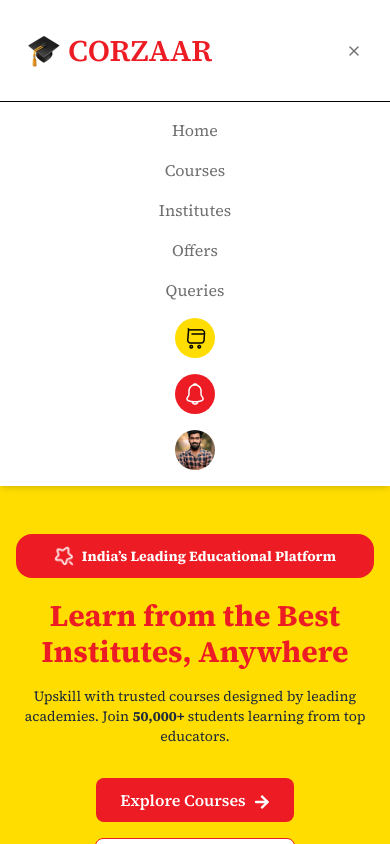
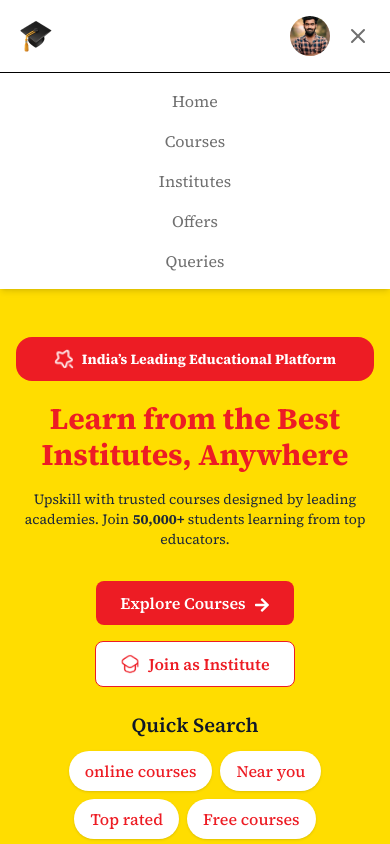
Before and after one commit to yoho-backendteam/corzaar-frontend-user, a React (Vite) app: page / in a window 390 px wide. Both pictures are taken after a click on the button 354 px from the left and 50 px from the top of the page. Shown: the top 844 px of the page. Built offline with nearby package versions, Linux system fonts and the light colour scheme; the HTML template or start-up script is replaced by a standard one.

Commit message:
navbar responsive correction

```diff
--- a/src/NavBar/Navbar.tsx
+++ b/src/NavBar/Navbar.tsx
@@ -1,5 +1,5 @@
 import React, { useState } from 'react'
-import { FiMenu, FiX, FiSearch, FiMapPin ,FiChevronDown} from "react-icons/fi";
+import { FiMenu, FiX, FiSearch, FiMapPin, FiChevronDown } from "react-icons/fi";
 import { FiUser } from "react-icons/fi";
 import { FiShoppingCart } from "react-icons/fi";
 import { IoSettingsOutline } from "react-icons/io5";
@@ -11,28 +11,26 @@
 import profileimg from '../assets/images/profileimg.png'
 import logout from '../assets/images/export.svg'
 
-
-const Navbar:React.FC = () => {
+const Navbar: React.FC = () => {
   const [menuOpen, setMenuOpen] = useState(false);
   const [showDropdown, setShowDropdown] = useState(false);
   const [location, setLocation] = useState("Mumbai, India");
   const locations = ["Chennai", "Bangalore", "Pune", "Salem"];
+  const [showProfile, setShowProfile] = useState(false);
 
-     const [showProfile, setShowProfile] = useState(false);
   return (
     <div>
+      <nav className="shadow-md sticky top-0 z-50 w-full" style={{ ...(FONTS.regular as any), background: COLORS.primary_white }}>
+        <div className="flex flex-wrap items-center justify-between px-5 md:px-7 py-4 md:py-7 gap-4">
 
-    <nav className="shadow-md sticky top-0 z-50" style={{ ...(FONTS.regular as any) , background : COLORS.primary_white}}>
-      <div className=" flex flex-wrap items-center justify-between p-7 gap-4">
 
-       <NavLink to="/">
-        <div className="flex items-center gap-2">
+          <NavLink to="/" className="sm:flex md:flex items-center gap-2">
             <img src={logocap} alt="Logo" className="w-8 h-8" />
-          <h1  style={{ ...(FONTS.boldHeading as any), color: COLORS.primary_red}}>CORZAAR</h1>
-        </div>
+            <h1 style={{ ...(FONTS.boldHeading as any), color: COLORS.primary_red }} className="hidden sm:block">CORZAAR</h1>
           </NavLink>
 
-        <div className="hidden md:flex items-center gap-2" style={ FONTS.regular as any}>
+
+          <div className="hidden xl:flex items-center gap-2 flex-wrap text-center" style={FONTS.regular as any}>
             <NavLink to="/" style={({ isActive }) => ({
               color: isActive ? COLORS.primary_white : COLORS.primary_black,
               backgroundColor: isActive ? COLORS.primary_red : "transparent",
@@ -49,7 +47,6 @@
             })}>
               Courses
             </NavLink>
-
             <NavLink to="/institutes" style={({ isActive }) => ({
               color: isActive ? COLORS.primary_white : COLORS.primary_black,
               backgroundColor: isActive ? COLORS.primary_red : "transparent",
@@ -58,7 +55,6 @@
             })}>
               Institutes
             </NavLink>
-
             <NavLink to="/offers" style={({ isActive }) => ({
               color: isActive ? COLORS.primary_white : COLORS.primary_black,
               backgroundColor: isActive ? COLORS.primary_red : "transparent",
@@ -67,7 +63,6 @@
             })}>
               Offers
             </NavLink>
-
             <NavLink to="/Queries" style={({ isActive }) => ({
               color: isActive ? COLORS.primary_white : COLORS.primary_black,
               backgroundColor: isActive ? COLORS.primary_red : "transparent",
@@ -79,21 +74,23 @@
           </div>
 
 
-        <div className="hidden md:flex items-center gap-4">
-<div className="relative">
+          <div className="flex items-center gap-4 shrink-0">
+
+
+            <div className="hidden md:flex xl:flex relative">
               <button
                 onClick={() => setShowDropdown(!showDropdown)}
-        className="flex items-center px-3 py-2 rounded-md text-sm font-medium"
+                className="flex items-center px-3 py-2 rounded-md text-sm font-medium whitespace-nowrap"
                 style={{ color: COLORS.primary_gray, background: '#FFFBD3' }}
               >
                 <FiMapPin className="mr-1 text-red-500" />
-        <span>{location}</span>
+                <span className="truncate max-w-[100px]">{location}</span>
                 <FiChevronDown className="ml-1" />
               </button>
               {showDropdown && (
                 <div
                   className="absolute mt-2 w-40 rounded-xl shadow-lg p-3 border z-50"
-          style={{background: '#FFFBD3'}}
+                  style={{ background: '#FFFBD3' }}
                 >
                   <div className="space-y-2">
                     {locations.map((loc) => (
@@ -112,22 +109,28 @@
                 </div>
               )}
             </div>
-          <div className="flex items-center p-2 rounded" style={{background: '#FFFBD3'}}>
-            <FiSearch className="mr-2" style={{color:COLORS.primary_gray}}/>
+
+
+            <div className="hidden md:flex items-center p-2 rounded w-48" style={{ background: '#FFFBD3' }}>
+              <FiSearch className="mr-2" style={{ color: COLORS.primary_gray }} />
               <input
                 type="text"
                 placeholder="Search..."
-              className=" w-40"
-              style={{color:COLORS.primary_gray}}
+                className="w-full bg-transparent outline-none text-sm"
+                style={{ color: COLORS.primary_gray }}
               />
             </div>
 
+
+            <div className="hidden xl:flex items-center gap-4">
               <Link to="/cartPage">
-          <img src={carticon} className='rounded-full p-2' style={{background:COLORS.primary_yellow}}/>
+                <img src={carticon} className='rounded-full p-2 w-10 h-10' style={{ background: COLORS.primary_yellow }} />
               </Link>
               <Link to="/notificationPage">
-        <img src={notify} className="rounded-full p-2 cursor-pointer" style={{ background : COLORS.primary_red}}/>
+                <img src={notify} className="rounded-full p-2 w-10 h-10 cursor-pointer" style={{ background: COLORS.primary_red }} />
               </Link>
+            </div>
+
 
             <div className="relative">
               <img
@@ -136,8 +139,6 @@
                 className="w-10 h-10 rounded-full object-cover cursor-pointer"
                 onClick={() => setShowProfile((prev) => !prev)}
               />
-
-
               {showProfile && (
                 <div className="absolute right-0 mt-3 w-64 bg-white shadow-lg rounded-2xl p-5 z-50">
                   <h2 className="text-lg font-semibold text-gray-900">Rahul Sharma</h2>
@@ -149,14 +150,11 @@
                         <FiUser size={16} /> My Profile
                       </li>
                     </Link>
-
                     <Link to="Mycourse" onClick={() => setShowProfile(false)}>
                       <li className="flex items-center gap-2 hover:text-black cursor-pointer">
                         <FiShoppingCart size={16} /> My Courses
                       </li>
                     </Link>
-
-
                     <Link to="Settingprofile" onClick={() => setShowProfile(false)}>
                       <li className="flex items-center gap-2 hover:text-black cursor-pointer">
                         <IoSettingsOutline size={16} /> Settings
@@ -165,10 +163,7 @@
                   </ul>
 
                   <button
-      onClick={() => {
-
-        setShowProfile(false);
-      }}
+                    onClick={() => setShowProfile(false)}
                     className="flex items-center justify-center gap-1 w-full py-2 mt-5 rounded-md hover:bg-red-600 transition"
                     style={{
                       background: COLORS.primary_red,
@@ -180,80 +175,41 @@
                   </button>
                 </div>
               )}
-
-    </div>
             </div>
 
 
             <button
               onClick={() => setMenuOpen(!menuOpen)}
-          className="md:hidden"
-          style={{ color: COLORS.primary_gray, ...(FONTS.medium) as any}}
+              className="text-2xl xl:hidden"
+              style={{ color: COLORS.primary_gray, ...(FONTS.medium as any) }}
             >
               {menuOpen ? <FiX /> : <FiMenu />}
             </button>
           </div>
+        </div>
 
 
         {menuOpen && (
-        <div className="md:hidden flex flex-col items-center gap-4 py-4 border-t" style={{background : COLORS.primary_white}}>
-          <NavLink
-            to="/"
-            onClick={() => setMenuOpen(false)}
-            className="hover:text-red-600" style={{color:COLORS.primary_gray }}
-          >
+          <div className="xl:hidden flex flex-col items-center gap-4 py-4 border-t w-full" style={{ background: COLORS.primary_white }}>
+            <NavLink to="/" onClick={() => setMenuOpen(false)}
+            className="hover:text-red-600" style={{ color: COLORS.primary_gray }}>
               Home
             </NavLink>
-          <NavLink
-            to="/courses"
-            onClick={() => setMenuOpen(false)}
-            className=" hover:text-red-600" style={{color:COLORS.primary_gray }}
-          >
+            <NavLink to="/courses" onClick={() => setMenuOpen(false)}
+            className="hover:text-red-600" style={{ color: COLORS.primary_gray }}>
               Courses
             </NavLink>
-          <NavLink
-            to="/institutes"
-            onClick={() => setMenuOpen(false)}
-            className=" hover:text-red-600" style={{color:COLORS.primary_gray }}
-          >
+            <NavLink to="/institutes" onClick={() => setMenuOpen(false)}
+            className="hover:text-red-600" style={{ color: COLORS.primary_gray }}>
               Institutes
             </NavLink>
-          <NavLink
-            to="/offers"
-            onClick={() => setMenuOpen(false)}
-            className="hover:text-red-600" style={{color:COLORS.primary_gray }}
-          >
+            <NavLink to="/offers" onClick={() => setMenuOpen(false)}
+            className="hover:text-red-600" style={{ color: COLORS.primary_gray }}>
               Offers
             </NavLink>
-          <NavLink
-            to="/Queries"
-            onClick={() => setMenuOpen(false)}
-            className="hover:text-red-600" style={{color:COLORS.primary_gray }}
-          >
+            <NavLink to="/Queries" onClick={() => setMenuOpen(false)}
+            className="hover:text-red-600" style={{ color: COLORS.primary_gray }}>
               Queries
-          </NavLink>
-          <NavLink
-            to="/CartPage"
-            onClick={() => setMenuOpen(false)}
-            className="hover:text-red-600" style={{color:COLORS.primary_gray }}
-          >
-          <img src={carticon} className='rounded-full p-2' style={{background:COLORS.primary_yellow}}/>
-
-          </NavLink>
-          <NavLink
-            to="/CartPage"
-            onClick={() => setMenuOpen(false)}
-            className="hover:text-red-600" style={{color:COLORS.primary_gray }}
-          >
-            <img src={notify} className="rounded-full p-2 cursor-pointer" style={{ background : COLORS.primary_red}}/>
-          </NavLink>
-          <NavLink
-            to="/CartPage"
-            onClick={() => setMenuOpen(false)}
-            className="hover:text-red-600" style={{color:COLORS.primary_gray }}
-          >
-           <img src={profileimg} alt="User" className="w-10 h-10 rounded-full object-cover" />
-
             </NavLink>
           </div>
         )}
```
Lines whose indentation alone changed are shown as unchanged.
